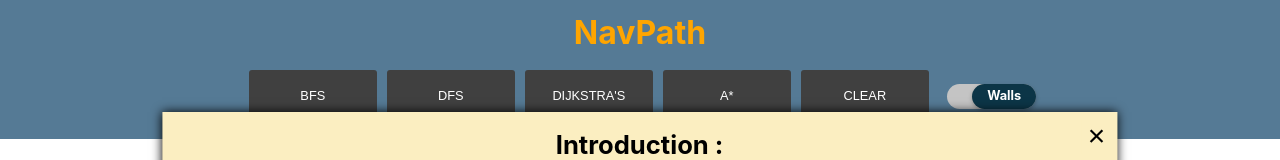
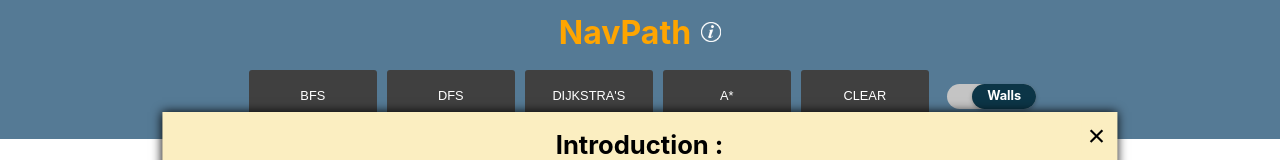
Before and after one commit to ViroNaray/NavPath, a React (Create React App) app: page / in a window 1280 px wide. Shown: the top 160 px of the page. Built offline with nearby package versions, Linux system fonts and the light colour scheme.

Commit message:
Added functionality to reopen intro page

```diff
--- a/src/App.js
+++ b/src/App.js
@@ -1,13 +1,18 @@
 import './App.css';
 
+import { useState } from 'react';
 import Grid from './Components/Grid';
 import Introduction from './Components/Introduction';
 
 function App() {
+  const [showIntro, setIntroVisibility] = useState(true);
+
   return (
     <div className="App">
-      <Introduction />
-      <Grid />
+      {showIntro &&
+        <Introduction closeIntro={() => setIntroVisibility(false)} />
+      }
+      <Grid openIntro={() => setIntroVisibility(true)} />
     </div>
   );
 }
--- a/src/Components/Buttons.jsx
+++ b/src/Components/Buttons.jsx
@@ -59,6 +59,8 @@ class Buttons extends Component {
 
     render() {
         const {
+            openIntro,
+
             showBFS,
             showDFS,
             showDijkstra,
@@ -75,7 +77,10 @@ class Buttons extends Component {
         return (
             <div className="header">
                 <div style={{ backgroundColor: '#557A95', top: '0' }}>
-                    <h1 className="header-title">NavPath</h1>
+                    <h1 className="header-title">
+                        NavPath
+                        <div className="info-pic" onClick={openIntro} />
+                    </h1>
 
                     <div style={{ paddingBottom: '1vw' }}>
                         <HeaderButton click={showBFS} text="BFS" />
@@ -93,6 +98,7 @@ class Buttons extends Component {
             </div >
         );
     }
+
 }
 
 export default Buttons;
--- a/src/Components/Grid.jsx
+++ b/src/Components/Grid.jsx
@@ -252,10 +252,13 @@ class Grid extends Component {
 
     render() {
         const { grid } = this.state;
+        const { openIntro } = this.props;
 
         return (
             <>
                 <Buttons
+                    openIntro={openIntro}
+
                     showBFS={() => this.findPath(0)}
                     showDFS={() => this.findPath(1)}
                     showDijkstra={() => this.findPath(2)}
@@ -269,7 +272,7 @@ class Grid extends Component {
                     toggleClick={() => this.setState({ clickSettingIsWall: !this.state.clickSettingIsWall })}
                 ></Buttons>
 
-                <div id="weight-warning" style={{ color: 'red', visibility: 'hidden', marginBottom: '5px', zIndex: '10px' }}>This Algorithm ignores the weights</div>
+                <div id="weight-warning" style={{ color: 'red', visibility: 'hidden', marginBottom: '5px', zIndex: '10px' }}>This Algorithm ignores nodes' weights</div>
 
                 <div className="gridContainer">
                     <div className="grid" onMouseLeave={() => this.handleMouseUp()} onMouseUp={() => this.handleMouseUp()}>
--- a/src/Components/Introduction.jsx
+++ b/src/Components/Introduction.jsx
@@ -1,14 +1,11 @@
-import React, { useState } from 'react';
+import React from 'react';
 import './Styles/Introduction.css';
 
-function Introduction() {
-    const [isActive, setActive] = useState(true);
-
+function Introduction({ closeIntro }) {
     return (
-        isActive &&
         <div className="intro-container">
             <div>
-                <button type="button" className="close" data-dismiss="alert" aria-label="Close" onClick={() => setActive(false)}>
+                <button type="button" className="close" data-dismiss="alert" aria-label="Close" onClick={closeIntro}>
                     <span aria-hidden="true">&times;</span>
                 </button>
             </div>
--- a/src/Components/Styles/Buttons.css
+++ b/src/Components/Styles/Buttons.css
@@ -16,7 +16,23 @@
     margin: 0;
     padding-top: 1vw;
     padding-bottom: 1vw;
+    display: flex;
+    align-items: center;
+    justify-content: center;
 }
+
+.info-pic {
+    height: 20px;
+    width: 20px;
+    margin-left: 10px;
+    cursor: pointer;
+
+    background-image: url("./Images/info.png");
+    background-repeat: no-repeat;
+    background-size: cover;
+}
+
+
 
 .solve-button {
     height: 4vw;
--- a/src/Components/Styles/Node.css
+++ b/src/Components/Styles/Node.css
@@ -68,7 +68,7 @@
 .node-dest {
     background-image: url("./Images/target.png");
     background-repeat: no-repeat;
-    background-size: 25px 25px;
+    background-size: cover;
 
     animation-name: endpointAnimation;
     animation-duration: 1s;
```
Also changed, not shown: src/Components/Styles/Images/info.png (added).
